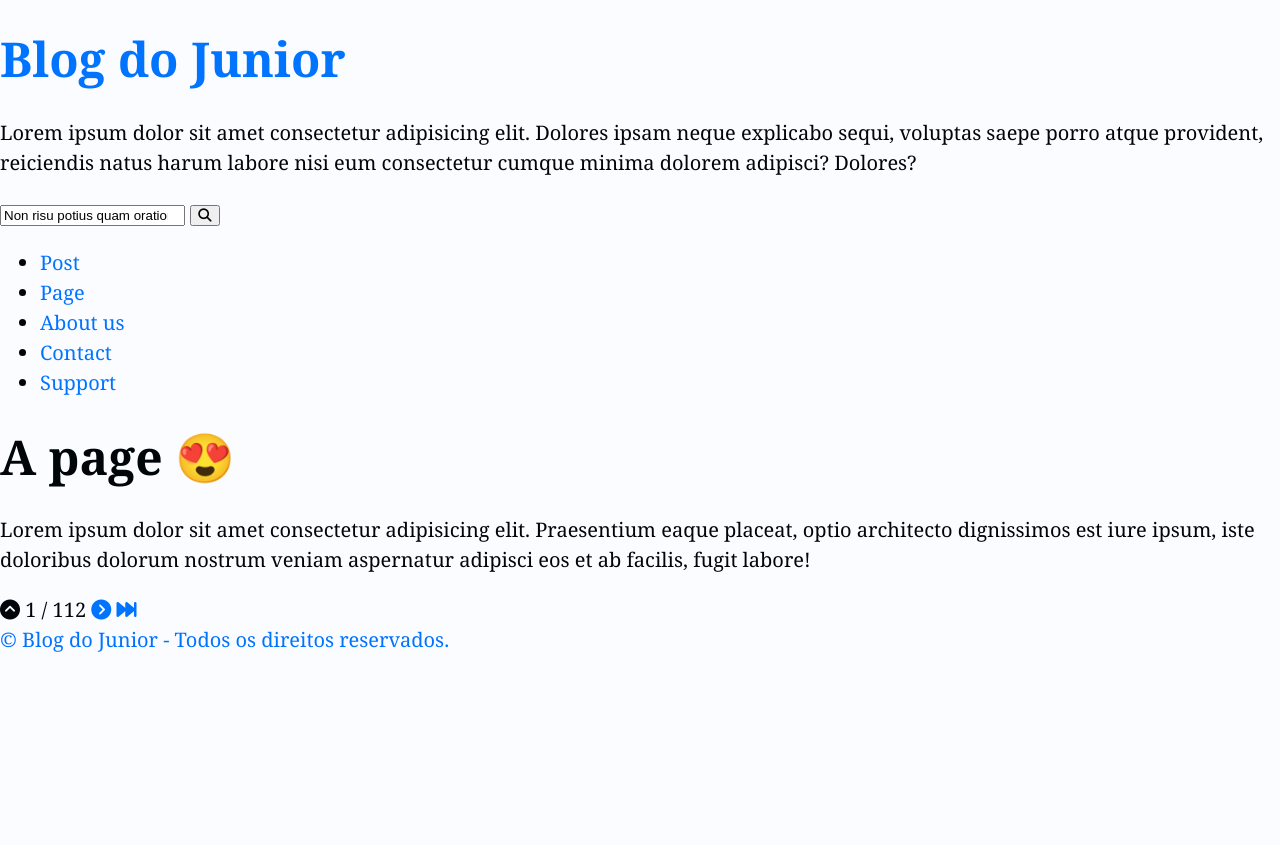
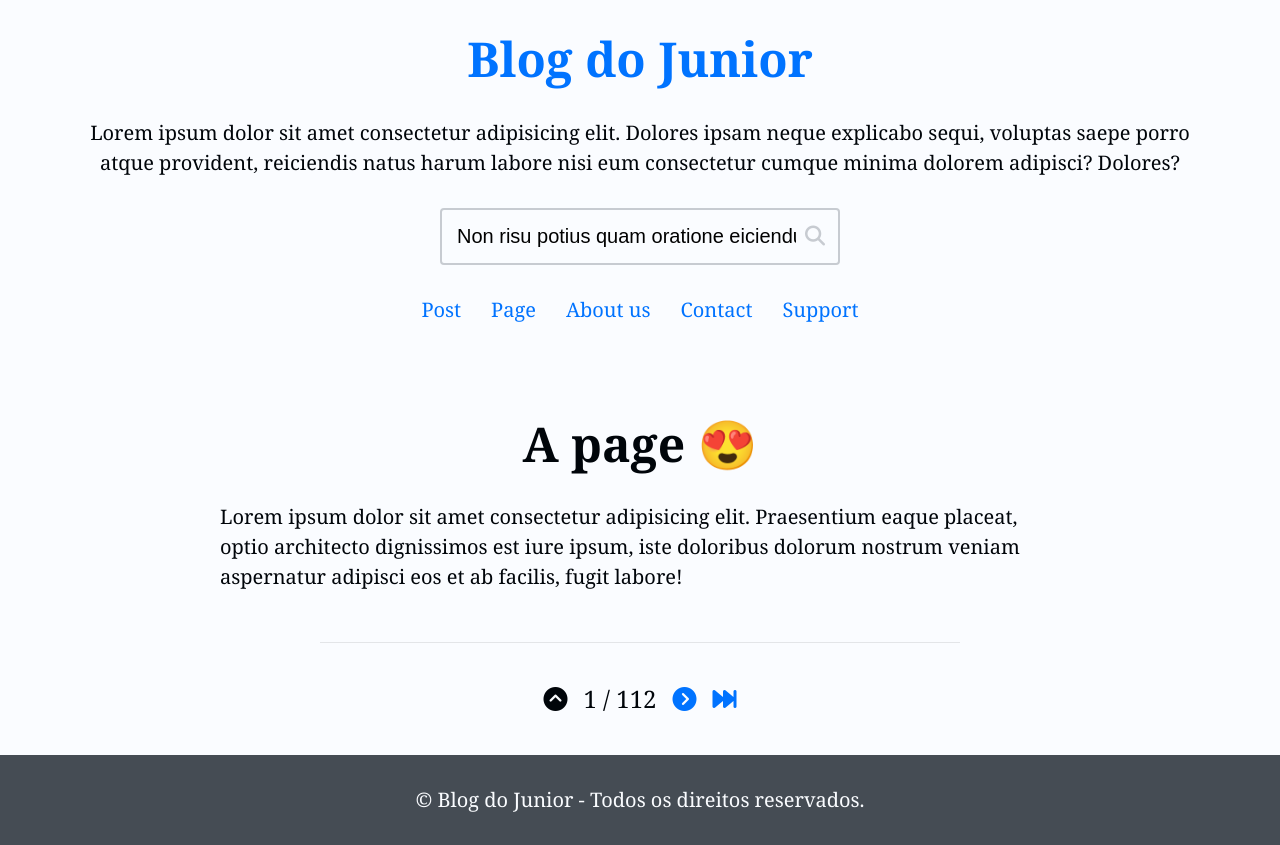
Before and after one commit to A-jota07/projeto-blog, a Django app: page /page/ in a window 1280 px wide. Before the commit the page ends 652 px from the top, so only its background shows below. Run offline with Django 5.2, Linux system fonts and the light colour scheme; data that the repository does not hold is empty.

Commit message:
Modificando o estilo da pagine

```diff
--- a/djangoapp/blog/static/blog/css/style.css
+++ b/djangoapp/blog/static/blog/css/style.css
@@ -1,17 +1,28 @@
 :root {
   /* Colors */
-  --clr-base: 213 100%;
+  --_clr-base-hue: 213;
+  --_clr-primary: var(--_clr-base-hue) 100%;
+  --_clr-gray: var(--_clr-base-hue) 10%;
 
-  --clr-white: var(--clr-base) 99%;
-  --clr-black: var(--clr-base) 2%;
+  --clr-whitest: var(--_clr-primary) 100%;
+  --clr-white: var(--_clr-primary) 99%;
+  --clr-black: var(--_clr-primary) 2%;
 
-  --clr-primary-ltst: var(--clr-base) 80%;
-  --clr-primary-ltr: var(--clr-base) 70%;
-  --clr-primary-lt: var(--clr-base) 60%;
-  --clr-primary: var(--clr-base) 50%;
-  --clr-primary-dk: var(--clr-base) 40%;
-  --clr-primary-dkr: var(--clr-base) 30%;
-  --clr-primary-dkst: var(--clr-base) 20%;
+  --clr-primary-ltst: var(--_clr-primary) 80%;
+  --clr-primary-ltr: var(--_clr-primary) 70%;
+  --clr-primary-lt: var(--_clr-primary) 60%;
+  --clr-primary-base: var(--_clr-primary) 50%;
+  --clr-primary-dk: var(--_clr-primary) 40%;
+  --clr-primary-dkr: var(--_clr-primary) 30%;
+  --clr-primary-dkst: var(--_clr-primary) 20%;
+
+  --clr-gray-ltst: var(--_clr-gray) 90%;
+  --clr-gray-ltr: var(--_clr-gray) 80%;
+  --clr-gray-lt: var(--_clr-gray) 70%;
+  --clr-gray-base: var(--_clr-gray) 50%;
+  --clr-gray-dk: var(--_clr-gray) 30%;
+  --clr-gray-dkr: var(--_clr-gray) 20%;
+  --clr-gray-dkst: var(--_clr-gray) 10%;
 
   /* Font-family */
   --ff-regular: Georgia, 'Times New Roman', Times, serif;
@@ -41,6 +52,7 @@
   --lh-mono: 1.2;
 
   /* Spacings */
+  --spacing-micro: 0.8rem;
   --spacing-smlst: 1.5rem;
   --spacing-smlr: 2rem;
   --spacing-sm: 2.5rem;
@@ -52,8 +64,12 @@
   /* max-width */
   --mw-grid: 120rem;
   --mw-post: 90rem;
+
+  /* Border Radius */
+  --br-base: 0.4rem;
 }
 
+/* Base */
 html {
   font-size: 62.5%;
 }
@@ -71,7 +87,7 @@
 }
 
 a {
-  color: hsl(var(--clr-primary));
+  color: hsl(var(--clr-primary-base));
   text-decoration: none;
 }
 
@@ -132,3 +148,322 @@
 code {
   font-family: var(--ff-mono);
 }
+
+input[type='search']::-webkit-search-decoration,
+input[type='search']::-webkit-search-cancel-button,
+input[type='search']::-webkit-search-results-button,
+input[type='search']::-webkit-search-results-decoration {
+  -webkit-appearance: none;
+}
+
+/* Blog */
+body,
+html,
+.blog-wrapper {
+  height: 100%;
+}
+
+.blog-wrapper {
+  display: flex;
+  flex-direction: column;
+}
+
+.main-content {
+  flex-grow: 1;
+}
+
+/* Sections */
+.section-content-wide {
+  max-width: var(--mw-grid);
+}
+
+.section-content-narrow {
+  max-width: var(--mw-post);
+}
+
+.section-content-wide,
+.section-content-narrow {
+  margin-inline: auto;
+}
+
+.section-gap {
+  padding: var(--spacing-base);
+}
+
+/* Utilities */
+.pb-base {
+  padding-bottom: var(--spacing-base);
+}
+
+.center {
+  text-align: center;
+}
+
+.separator {
+  background: hsl(var(--clr-gray-ltst));
+  width: 50%;
+  margin-inline: auto;
+  height: 1px;
+  flex-shrink: 0;
+}
+
+/* Screen Reader Only - For Visually hidden elements */
+.sr-only {
+  border: 0;
+  padding: 0;
+  margin: -1px;
+  clip: rect(0 0 0 0);
+  height: 1px;
+  width: 1px;
+  overflow: hidden;
+  position: absolute;
+  white-space: nowrap;
+}
+
+/* Header */
+.blog-title,
+.blog-description {
+  margin: 0;
+}
+
+/* Menu */
+.menu-items,
+.menu-item {
+  margin: 0;
+  padding: 0;
+  list-style-type: none;
+}
+
+.menu-items {
+  display: flex;
+  align-items: center;
+  justify-content: center;
+  flex-flow: row wrap;
+  gap: var(--spacing-base);
+}
+
+/* Search */
+.search-content {
+  display: flex;
+  align-items: center;
+  justify-content: center;
+  flex-flow: row nowrap;
+  gap: 0;
+  position: relative;
+  isolation: isolate;
+  max-width: 40rem;
+  margin-inline: auto;
+  font-size: inherit;
+}
+
+.search-input {
+  width: 100%;
+  background-color: transparent;
+  border: 2px solid hsl(var(--clr-gray-ltr));
+  font-size: var(--fs-base);
+  padding: var(--spacing-smlst);
+  padding-inline-end: calc(var(--spacing-base) + var(--spacing-micro));
+  border-radius: var(--br-base);
+  outline: none;
+}
+.search-input::placeholder {
+  color: hsl(var(--clr-gray-ltr));
+}
+
+.search-input:focus {
+  border: 2px solid hsl(var(--clr-primary-base));
+}
+
+.search-btn {
+  display: flex;
+  align-items: center;
+  justify-content: center;
+  position: absolute;
+  right: 0;
+  top: 0;
+  bottom: 0;
+  border: none;
+  background: transparent;
+  font-size: var(--fs-base);
+  padding-inline: var(--spacing-smlst);
+  color: hsl(var(--clr-gray-ltr));
+}
+
+.search-content:focus-within .search-btn {
+  color: hsl(var(--clr-primary-base));
+}
+
+/* Footer */
+.footer {
+  background: hsl(var(--clr-gray-dk));
+  color: hsl(var(--clr-white));
+}
+
+.footer a {
+  color: hsl(var(--clr-white));
+}
+
+.footer a:hover {
+  color: hsl(var(--clr-primary-ltst));
+}
+
+.footer-columns {
+  display: grid;
+  grid-template-columns: 1fr 1fr;
+  gap: var(--spacing-base);
+}
+
+/* Single Post */
+.single-post-content {
+  padding-top: var(--spacing-smlst);
+}
+
+.single-post-title,
+.single-post-excerpt {
+  margin: 0;
+}
+
+.single-post-excerpt {
+  color: hsl(var(--clr-gray-base));
+  font-size: var(--fs-bg);
+  font-style: italic;
+}
+
+/* Post Meta */
+.post-meta {
+  display: flex;
+  align-items: center;
+  justify-content: center;
+  gap: var(--spacing-base);
+  flex-flow: row wrap;
+}
+
+.post-meta-link {
+  display: flex;
+  gap: var(--spacing-micro);
+  align-items: center;
+  justify-content: center;
+  color: hsl(var(--clr-gray-base));
+  text-decoration: none;
+}
+
+.post-meta-link:hover {
+  text-decoration: none;
+}
+
+/* Post tags */
+.post-tags {
+  display: flex;
+  flex-flow: row wrap;
+  align-items: center;
+  gap: var(--spacing-smlst);
+}
+
+.post-tags .post-tag-link,
+.post-tags .post-tag-link i {
+  color: hsl(var(--clr-gray-base));
+}
+
+.post-tags .post-tag-link:hover,
+.post-tags .post-tag-link:hover i {
+  color: hsl(var(--clr-primary-base));
+  text-decoration: none;
+}
+
+.post-tag-link {
+  display: flex;
+  flex-flow: row nowrap;
+  justify-content: space-between;
+  align-items: center;
+  gap: var(--spacing-micro);
+}
+
+/* Pagination */
+.pagination-wrapper {
+  font-size: var(--fs-bg);
+}
+
+.step-links {
+  display: flex;
+  flex-flow: row nowrap;
+  align-items: center;
+  justify-content: center;
+}
+
+.step-links > * {
+  display: block;
+  padding: var(--spacing-micro);
+}
+
+/* Card Grid */
+.card-grid {
+  display: grid;
+  grid-template-columns: repeat(auto-fill, minmax(min(32rem, 100%), 1fr));
+  gap: var(--spacing-base);
+}
+
+.card {
+  border: 1px solid hsl(var(--clr-gray-ltst));
+  border-radius: var(--br-base);
+  box-shadow: 0 5px 5px hsl(var(--clr-black) / 0.1);
+  transition: scale 300ms ease-in-out, box-shadow 300ms ease-in-out;
+}
+
+.card:hover {
+  scale: 1.02;
+  box-shadow: 0 5px 15px hsl(var(--clr-black) / 0.3);
+}
+
+.card-text-wrapper {
+  padding: var(--spacing-base);
+}
+
+.card-cover-wrapper {
+  aspect-ratio: 16 / 9;
+}
+
+.card-cover {
+  border-radius: var(--br-base) var(--br-base) 0 0;
+  aspect-ratio: 16 / 9;
+  object-position: center;
+  object-fit: cover;
+  transition: opacity 300ms ease-in-out;
+}
+
+.card-cover:hover {
+  opacity: 0.8;
+}
+
+.card-title-link {
+  color: inherit;
+}
+
+.card-title-link:hover {
+  text-decoration: none;
+}
+
+.card-title {
+  font-size: var(--fs-bg);
+  margin-top: 0;
+  margin-bottom: var(--spacing-micro);
+}
+
+.card-actions {
+  display: flex;
+  flex-flow: row wrap;
+  align-items: center;
+  justify-content: end;
+  gap: var(--spacing-smlst);
+}
+
+.card-action-link {
+  display: flex;
+  flex-flow: row nowrap;
+  align-items: center;
+  justify-content: center;
+  gap: var(--spacing-micro);
+}
+
+.card-action-link:hover {
+  text-decoration: none;
+}
```
